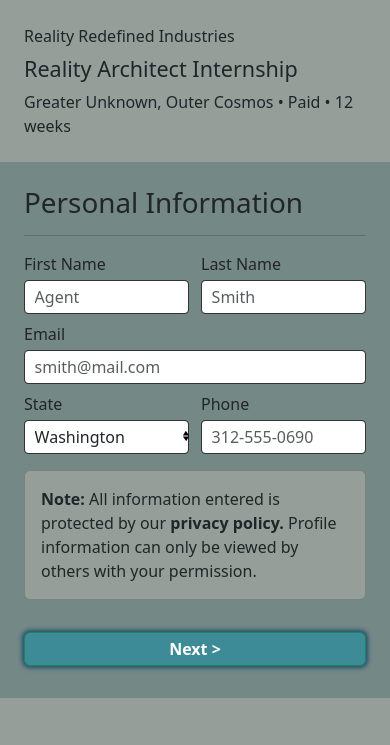
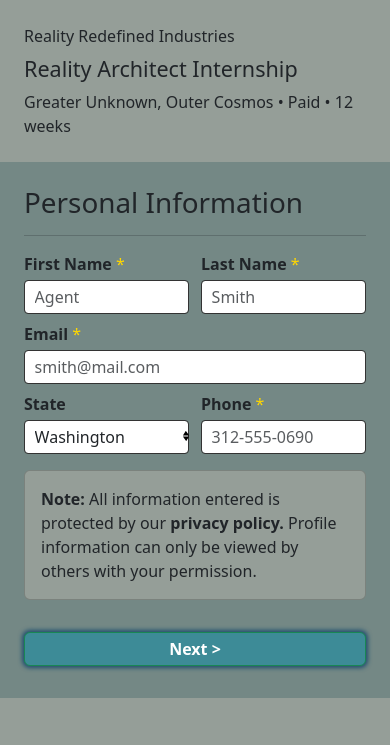
Before and after one commit to theZalmanian/Winter2024-SDEV328-Application, a PHP site: page /views/personal-info.html in a window 390 px wide. Shown: the top 745 px of the page. Run offline with PHP 8.4, Linux system fonts and the light colour scheme.

Commit message:
Updated forms so that only the necessary fields were required - Personal Info: First Name, Last Name, Email, and Phone are now displayed as required - Experience: Years Experience is now the only required field - Updated styles

```diff
--- a/styles/styles.css
+++ b/styles/styles.css
@@ -4,8 +4,6 @@
 
     --secondary-color: #1F4F6F; /* indigo dye */
     --secondary-color-variant: #3D8B97; /* blue munsell */
-
-    --third-color: #C7B8B6;
 
     --accent-color: #56A3A9; /* moonstone */
 
@@ -52,6 +50,10 @@ label {
     margin-bottom: .25em;
 }
 
+.required {
+    color: gold;
+}
+
 .form-control, textarea {
     padding: .25em .6em;
     border-radius: .25em;
@@ -96,7 +98,7 @@ textarea {
     margin-right: .75em;
 }
 
-/* mailing lists*/
+/* mailing lists */
 
 #mailing-lists label {
     margin-left: .25em;
@@ -107,8 +109,6 @@ textarea {
 #summary-data {
     border-radius: .25em;
 }
-
-/* summary */
 
 #summary-data > p
 , #applicant-bio > p {
--- a/views/personal-info.html
+++ b/views/personal-info.html
@@ -36,13 +36,19 @@
             <div class="col-md-8">
                 <div class="row mb-2">
                     <div class="col-6">
-                        <label for="first-name">First Name</label>
+                        <label for="first-name">
+                            <strong>First Name</strong>
+                            <span class="required">*</span>
+                        </label>
                         <br>
                         <input class="form-control w-100" type="text" id="first-name" name="first-name"
                                placeholder="Agent" required>
                     </div>
                     <div class="col-6">
-                        <label for="last-name">Last Name</label>
+                        <label for="last-name">
+                            <strong>Last Name</strong>
+                            <span class="required">*</span>
+                        </label>
                         <br>
                         <input class="form-control w-100" type="text" id="last-name" name="last-name"
                                placeholder="Smith" required>
@@ -50,7 +56,10 @@
                 </div>
                 <div class="row mb-2">
                     <div class="col-12">
-                        <label for="email">Email</label>
+                        <label for="email">
+                            <strong>Email</strong>
+                            <span class="required">*</span>
+                        </label>
                         <br>
                         <input class="form-control w-100" type="email" id="email" name="email"
                                placeholder="smith@mail.com" required>
@@ -58,7 +67,9 @@
                 </div>
                 <div class="row mb-2">
                     <div class="col-6">
-                        <label for="state">State</label>
+                        <label for="state">
+                            <strong>State</strong>
+                        </label>
                         <br>
                         <div id="select-container">
                             <select class="form-control w-100" id="state" name="state">
@@ -123,7 +134,10 @@
                         </div>
                     </div>
                     <div class="col-6">
-                        <label for="phone">Phone</label>
+                        <label for="phone">
+                            <strong>Phone</strong>
+                            <span class="required">*</span>
+                        </label>
                         <br>
                         <input class="w-100 form-control" type="tel" id="phone" name="phone"
                                placeholder="312-555-0690" required>
```
Also changed, not shown: views/experience.html (+5 -4 lines).
